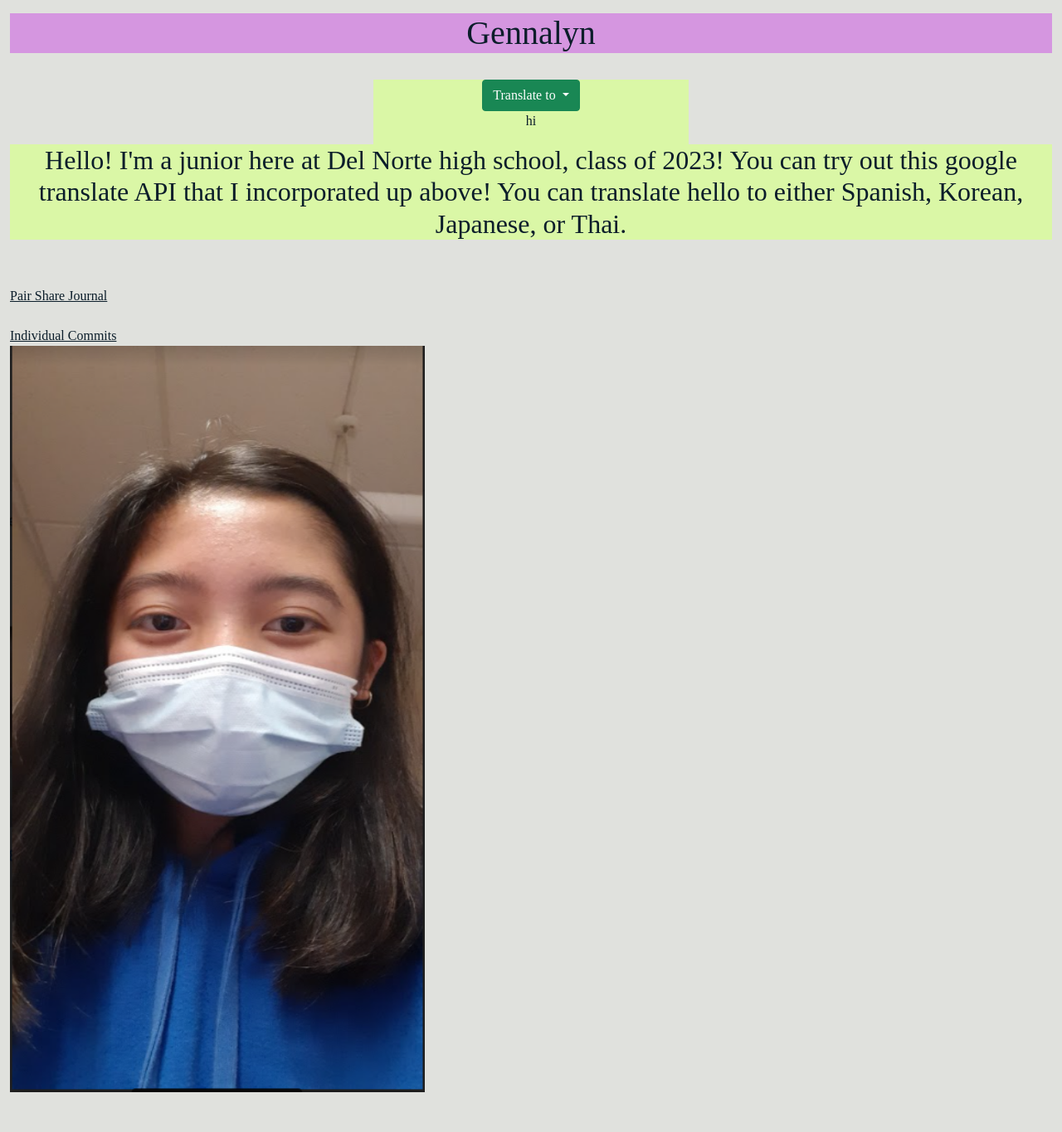
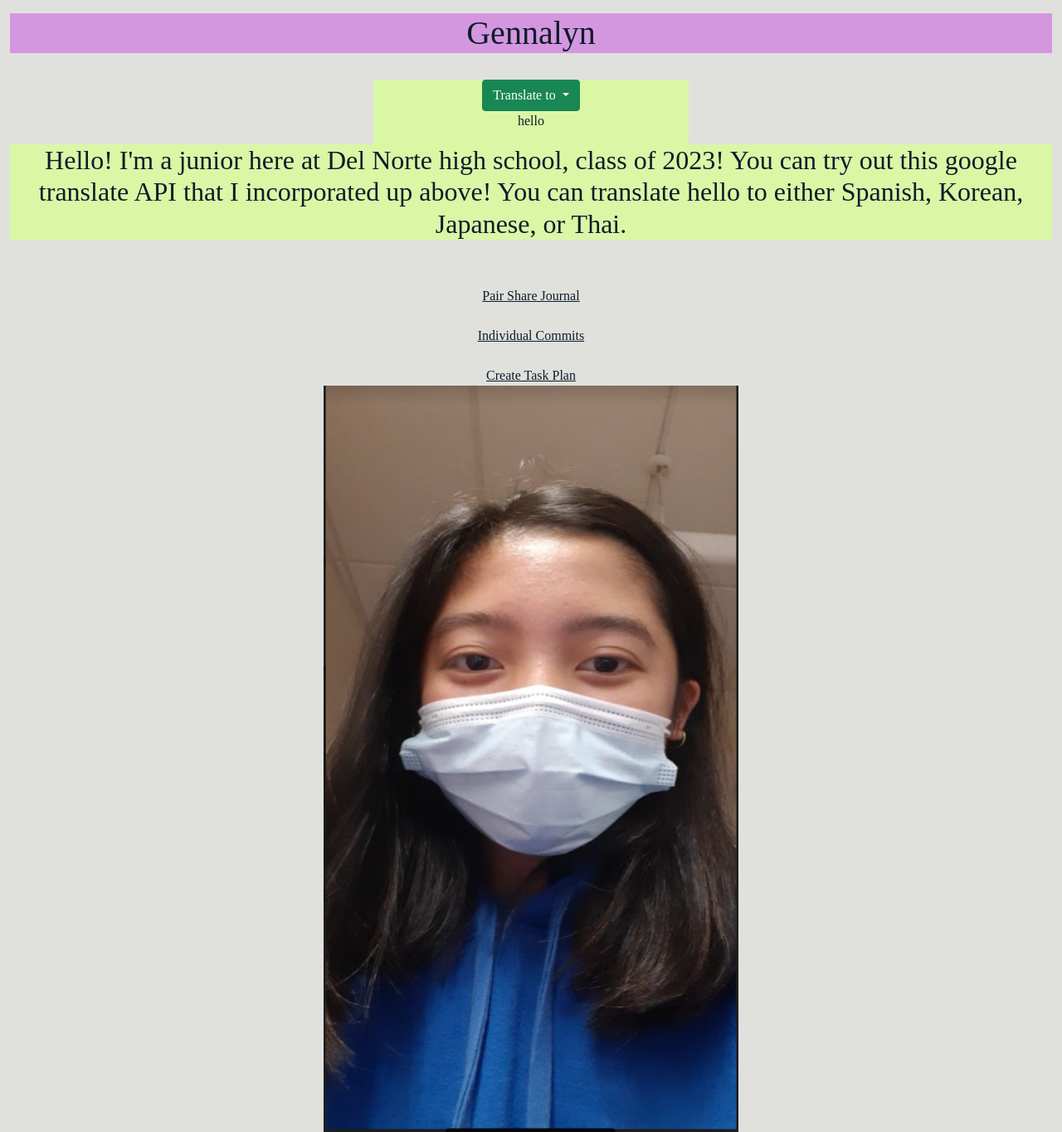
Before and after one commit to sanvi1855544/p3-avatar, a Flask app: page /Gennalyn/ in a window 1280 px wide. Shown: the part 56-1421 px from the top of the page at 83% size. Before the commit the page ends 1373 px from the top, so only its background shows below. Run offline with Flask 2, Linux system fonts and the light colour scheme; some libraries are stand-ins or nearby versions.

Commit message:
create task plan link

```diff
--- a/templates/Gennalyn.html
+++ b/templates/Gennalyn.html
@@ -42,7 +42,7 @@
                 },
                 "data": {
                     "source": "en",
-                    "q": "hi",
+                    "q": "hello",
                     "target": ""
                 }
 
@@ -106,7 +106,7 @@
 
                     </div>
                 </div>
-                <p id="langChange">hi
+                <p id="langChange">hello
 
                 </p>
                 <div>
@@ -135,12 +135,13 @@
         Spanish, Korean, Japanese, or Thai. </h2><br>
 
 
-
+<center>
     <br><a class="button" href="https://docs.google.com/document/d/1Vq5dNQy-iN9p6DGT1PZSG1VUp3FRJ_72Pq5ppDtPAwg/edit?usp=sharing">Pair Share Journal</a></br>
     <br><a class="button" href="https://github.com/sanvi1855544/p3-avatar/commits?author=Gennalynb123">Individual Commits</a></br>
+    <br><a class="button" href="https://docs.google.com/document/d/13ZNmSCC5W7jhd1W1TpFOIpgeJjYzPF5GXYxsItYlnfc/edit?usp=sharing">Create Task Plan</a></br>
+</center>
 
-
-
+<center>
     <img id="myImage" onclick="changeImage()" src="/static/images/gennalyn.png"" width="500" height="900">
 
 
@@ -154,7 +155,7 @@
             }
         }
     </script>
-
+</center>
 
 
 {% endblock %}
```
